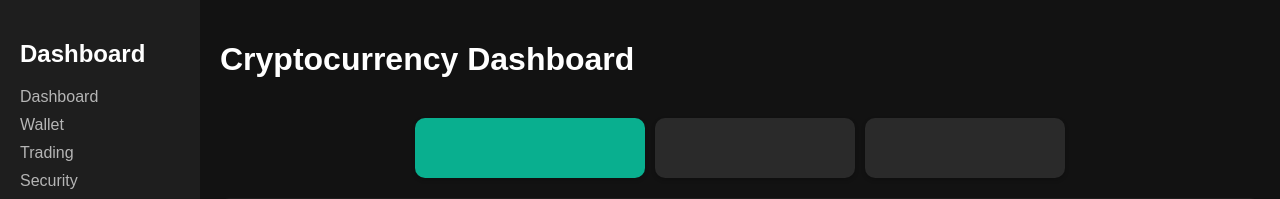
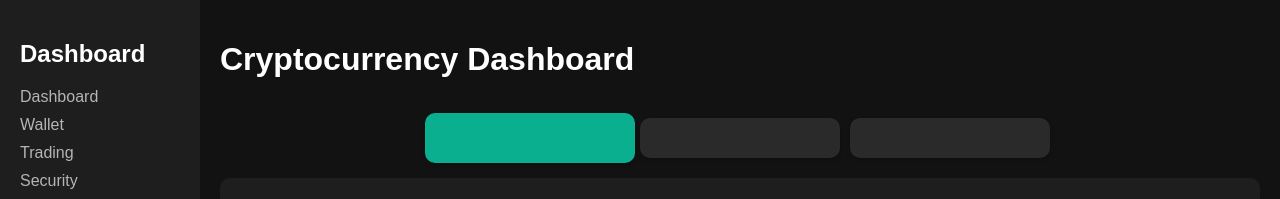
Before and after one commit to EggMannFn/Bitzen, a PHP site: page /main.php in a window 1280 px wide, with the pointer over the restyled element. Shown: the top 199 px of the page. Run offline with PHP 8.4, Linux system fonts and the light colour scheme.

Commit message:
fix issue with crypto-box

```diff
--- a/styles.css
+++ b/styles.css
@@ -32,9 +32,9 @@
 
 .crypto-box:hover {
     background-color: rgba(9, 175, 143, 1);
-    padding: 30px;
-    transition: 0.6s;
-    width: 230px;
+    margin: -5px;
+    padding: 25px;
+    width: 210px;
 }
 
 .crypto-box img {
```
